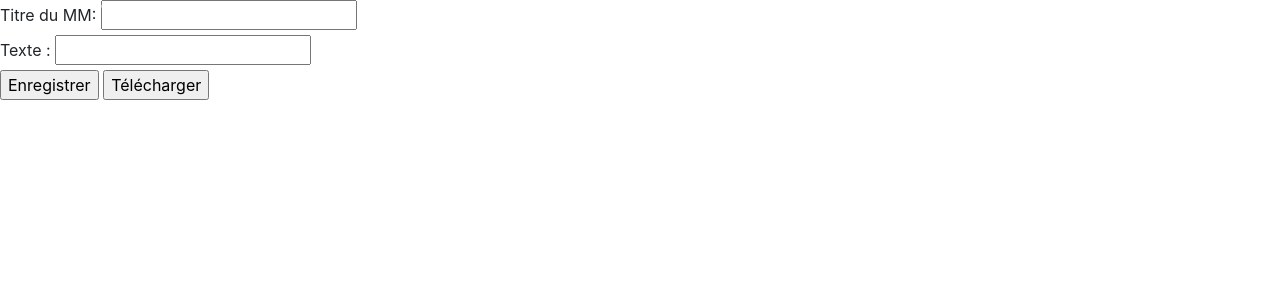
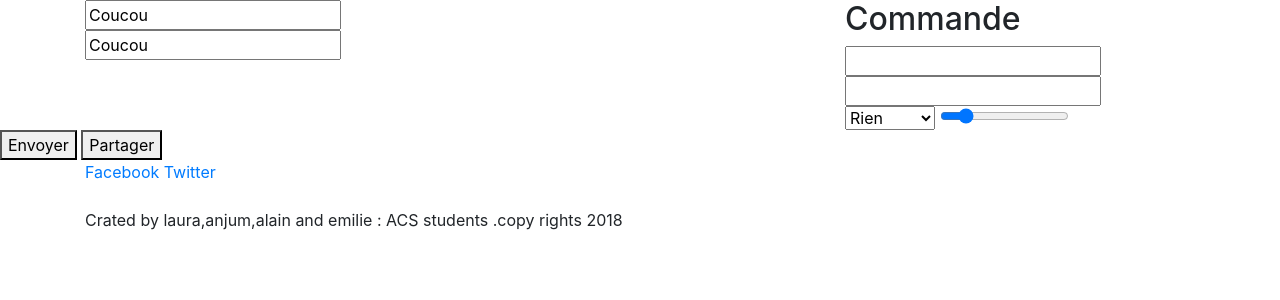
Before and after one commit to Morty25/generateurDeMeme, a PHP site: page /generateurDeMeme/Views/HomeView.php in a window 1280 px wide. Shown: the top 300 px of the page. Run offline with PHP 8.4, Linux system fonts and the light colour scheme; the template is opened without the code that fills it, so the values that code supplies are empty; some libraries are stand-ins or nearby versions.

Commit message:
regroupement fichiers MVC

```diff
--- a/Views/HomeView.php
+++ b/Views/HomeView.php
@@ -8,7 +8,7 @@
     <title>Super Generator</title>
     <meta name="viewport" content="width=device-width, initial-scale=1">
     <link rel="stylesheet" href="css/bootstrap.min.css">
-    <link rel="stylesheet" type="text/css" media="screen" href="style.css"/>
+    <link rel="stylesheet" type="text/css" media="screen" href="css/Style.css"/>
 </head>
 <body>
 <section id='carousel'>
@@ -49,27 +49,64 @@
 
 
 
-<!-- Formulaire pour avoir la variable POST pour stocker les mm réalisés (fonction stockMM)  -->
-<form action="?page=Images" method="post">
-    <div>
-        <label for="titre">Titre du MM:</label>
-        <input type="text" name="titre" id="titre">
+<div class="container">
+        <div class="row">
+            <article id="article" class="col-md-8" onmousedown="curseur(event);">
+                <div id='divUn'><input type="text" id="inputUn" value="Coucou" readonly="readonly" /></div>
+                <div id='divDeux'><input type="text" id="inputDeux" value="Coucou" readonly="readonly" /></div>
+            </article>
+            <article id="commande" class="col-md-4">
+                <h2>Commande</h2>
+                <input id="inputEnvoyeUn" type="text" oninput="envoyerTextUn()" />
+                <input id="inputEnvoyeDeux" type="text" oninput="envoyerTextDeux()" />
+                <select name="selectDiv" id="selectDiv">
+                    <option value="rien">Rien</option>
+                    <option value="divUn">Div Un</option>
+                    <option value="divDeux">Div Deux</option>
+                </select>
+                <input type="range" min="10" max="100" step="1" value="25" id="inputRange" oninput="grossirText()">
+            </article>
+        </div>
 </div>
 <div>
-        <label for="texte">Texte :</label>
-        <input type="text" name="texte" id="texte">
+        <button id="envoyer">Envoyer</button>
+        <button id="partager">Partager</button>
 </div>
-    <div>
-        <input type="hidden" name="image" value="<?php.$_POST['image']?>">
+
+<!-- this the form if we allow user to upload his image -->
+    <!-- <form action="recup_donnees.php" method="post" enctype="multipart/form-data">
+
+        <p>
+        <label for="up" class="label">choose a file to upload</label><br><br>
+
+        <input type="text" name="fileName" placeholder="enter a new name">
+        </p>
+        <p>
+        <input type="file" name="fichier_upload">
+        </p>
+        <p>
+        <input type="submit" value="Download">
+        </p> -->
+
+
+        <footer class="footer">
+            <div class="container">
+                    <a id="on-fb" href="https://www.facebook.com">Facebook</a>
+                    <a id="on-tw" href="https://twitter.com">Twitter</a><br>
+                    <br>
+
+              <span >Crated by laura,anjum,alain and emilie : ACS students .copy rights 2018</span>
             </div>
-    <div class="button">
-        <input id="MM" type="submit" name="Enregistrer" value="Enregistrer">
-        <input type="submit" name="Telecharger" value="Télécharger">
-    </div>
-</form>
+          </footer>
+
+
+
+
+
     <script src="js/jquery-3.2.1.slim.min.js"></script>
     <script src="js/popper.min.js"></script>
     <script src="js/bootstrap.min.js"></script>
     <script src="js/js.js"></script>
+
 </body>
 </html>
```
Lines whose indentation alone changed are shown as unchanged.
